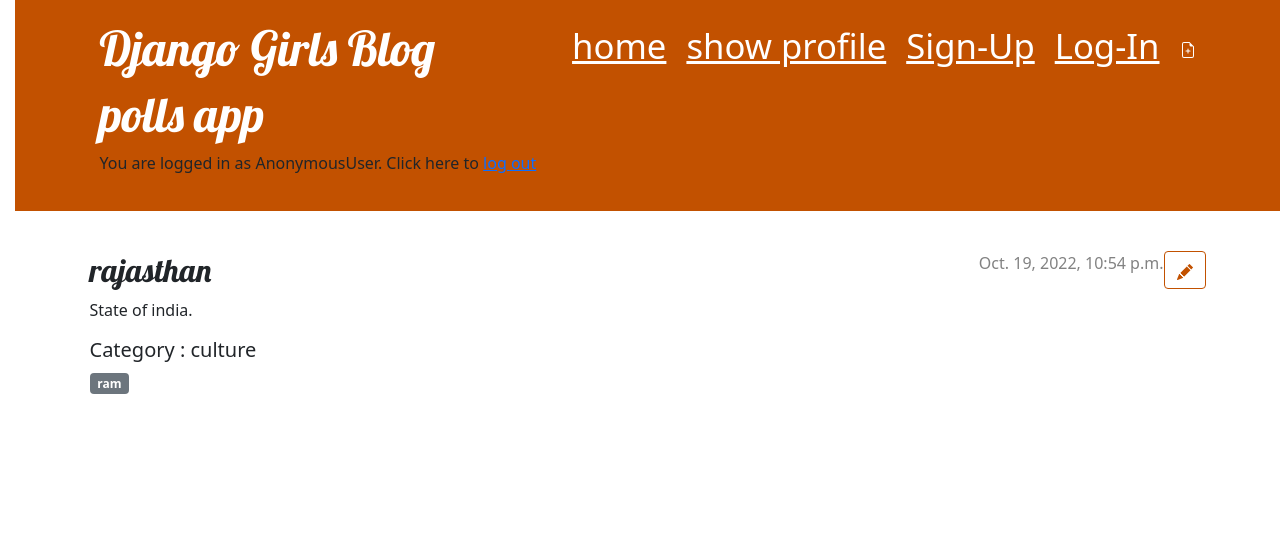
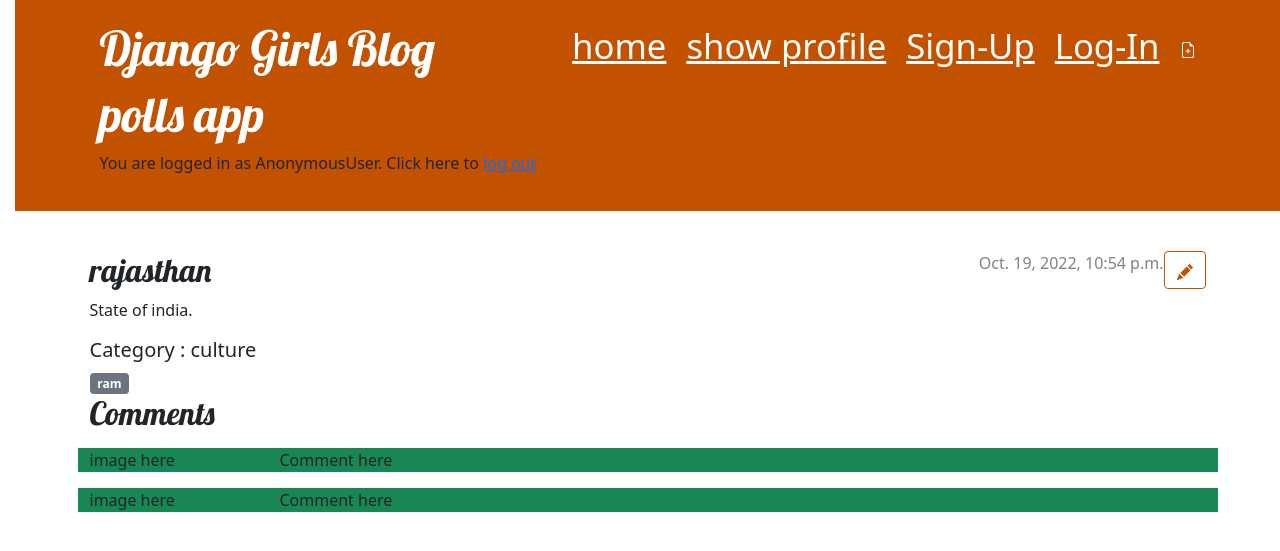
Before and after one commit to gauravverma285/mergegirlspoll, a Django app: page /blog/post/1/ in a window 1280 px wide. Shown: the top 551 px of the page. Run offline with Django 4.2, Linux system fonts and the light colour scheme; data comes from the database, SQL or seed files in the repository; both versions use the stored data as it was after the commit.

Commit message:
models and admin set for comments

```diff
--- a/mergeproject/blog/admin.py
+++ b/mergeproject/blog/admin.py
@@ -1,5 +1,5 @@
 from django.contrib import admin
-from .models import Category, Post, CustomUser, Tag
+from .models import Category, MyComment, Post, CustomUser, Tag
 from .models import Profile
 
 # from django.contrib.auth.admin import UserAdmin
@@ -20,3 +20,4 @@ admin.site.register(Post)
 admin.site.register(Profile)
 admin.site.register(Category)
 admin.site.register(Tag)
+admin.site.register(MyComment)
--- a/mergeproject/blog/forms.py
+++ b/mergeproject/blog/forms.py
@@ -14,7 +14,7 @@ class PostForm(forms.ModelForm):
 
     class Meta:
         model = Post
-        fields = ('title', 'text', 'category', 'tags')
+        fields = ('author', 'title', 'text', 'category', 'tags', 'image', 'thumbnail_image',)
 
 
 class CustomUserCreationForm(UserCreationForm):
--- a/mergeproject/blog/models.py
+++ b/mergeproject/blog/models.py
@@ -3,6 +3,7 @@ from django.conf import settings
 from django.db import models
 from django.utils import timezone
 from PIL import Image
+from django.utils.timezone import now
 
 from django.contrib.auth.models import AbstractUser
 # from django.contrib.auth import get_user_model
@@ -31,6 +32,8 @@ class Post(models.Model):
     author = models.ForeignKey(settings.AUTH_USER_MODEL, on_delete=models.CASCADE)
     title = models.CharField(max_length=200)
     text = models.TextField()
+    image = models.ImageField(upload_to='feature_image', blank=True, null=True)
+    thumbnail_image = models.ImageField(upload_to='thumbnail_image', blank=True, null=True)
     category = models.ForeignKey('Category', on_delete=models.CASCADE, blank=True, null=True)
     tags = models.ManyToManyField(Tag)
     created_date = models.DateTimeField(default=timezone.now)
@@ -62,3 +65,14 @@ class Profile(models.Model):
             new_img = (10, 10)
             img.thumbnail(new_img)
             img.save(self.avatar.path)
+
+
+class MyComment(models.Model):
+    comment = models.TextField()
+    user = models.ForeignKey(CustomUser, on_delete=models.CASCADE)
+    post = models.ForeignKey(Post, on_delete=models.CASCADE)
+    parent = models.ForeignKey('self', on_delete=models.CASCADE, null = True)
+    timestamp = models.DateTimeField(default=now)
+
+    def _str_(self):
+        return self.comment[0:13] + "....." + "by" + self.user.username
--- a/mergeproject/blog/templates/blog/post_detail.html
+++ b/mergeproject/blog/templates/blog/post_detail.html
@@ -22,5 +22,20 @@
             </a>
             {% endfor %}
         </div>
+
+        <div class="container1">
+            <h2>Comments</h2>
+
+        </div>
+        <div class="row my-3">
+            <div class="col-md-2 bg-success">image here</div>
+            <div class="col-md-10 bg-success">Comment here</div>
+        </div>
+
+        <div class="row my-3">
+            <div class="col-md-2 bg-success">image here</div>
+            <div class="col-md-10 bg-success">Comment here</div>
+        </div>
+
     </article>
 {% endblock %}
--- a/mergeproject/blog/templates/blog/post_list.html
+++ b/mergeproject/blog/templates/blog/post_list.html
@@ -5,6 +5,11 @@
         <time class="date">
             {{ post.published_date }}
         </time>
+        <div class="featured_image">
+
+            <img src="{{MEDIA_URL}}{{ image.url }}" class="rounded featured-image-list" alt="Loading! Please wait !">
+
+        </div>
         <h2><a href="{% url 'post_detail' pk=post.pk %}">{{ post.title }}</a></h2>
         <p>{{ post.text|linebreaksbr }}</p>
         <h5>Category : {{ post.category|linebreaksbr }}</h5>
--- a/mergeproject/blog/urls.py
+++ b/mergeproject/blog/urls.py
@@ -17,6 +17,8 @@ urlpatterns = [
     path('profile/', views.profile, name='users-profile'),
     path('category/', views.category_list, name='category_list'),
     path('tag/', views.tag_list, name='tag_list'),
+    path('image/', views.featured_image, name='featured_image'),
+
 
     path("signup/", SignUpView.as_view(), name="signup"), #1
 
--- a/mergeproject/blog/views.py
+++ b/mergeproject/blog/views.py
@@ -1,3 +1,4 @@
+from django.forms import ImageField
 from django.shortcuts import render
 from django.utils import timezone
 # from requests import post
@@ -166,3 +167,8 @@ def tag_list(request):
     tags = Tag.objects.all()
 
     return render (request, 'blog/tag_list.html', {'tags': tags})
+
+def featured_image(request):
+    images = ImageField.objects.all()
+
+    return render (request, 'blog/featured_image.html', {'images': images})
--- a/mergeproject/mergeproject/urls.py
+++ b/mergeproject/mergeproject/urls.py
@@ -40,4 +40,4 @@ urlpatterns = [
     path("blog/", include("blog.urls")),
     path("blog/", include("django.contrib.auth.urls")),
     path('password-change/', ChangePasswordView.as_view(), name='password_change'),
-] + static(settings.MEDIA_URL, document_root=settings.MEDIA_ROOT)
+] +static(settings.MEDIA_URL, document_root=settings.MEDIA_ROOT)
```
Also changed, not shown: mergeproject/blog/migrations/0005_auto_20221019_1819.py (added), mergeproject/blog/migrations/0006_mycomment.py (added), mergeproject/db.sqlite3, mergeproject/media/feature_image/WhatsApp_Image_2022-10-18_at_2.38.12_PM.jpeg (added), mergeproject/media/profile_images/WhatsApp_Image_2022-10-18_at_2.38.12_PM_8VRNoL2.jpeg (added).
